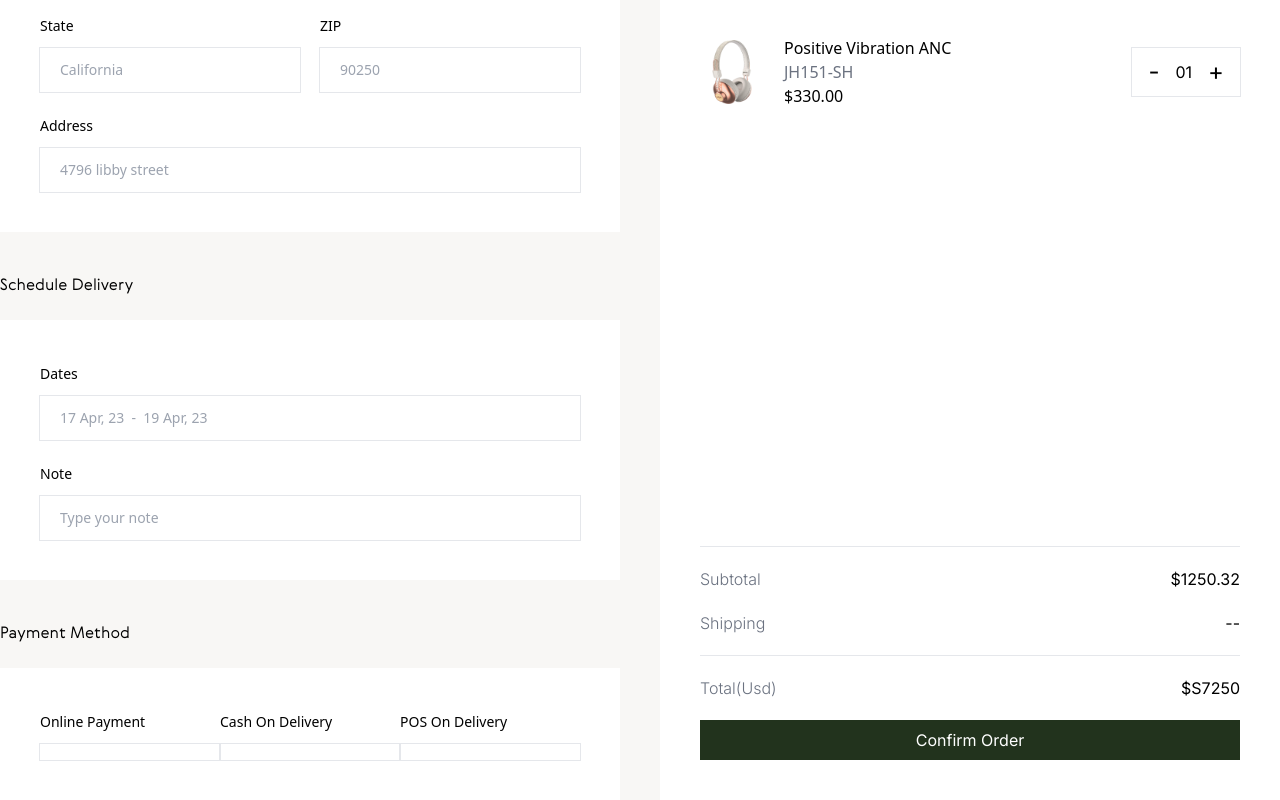
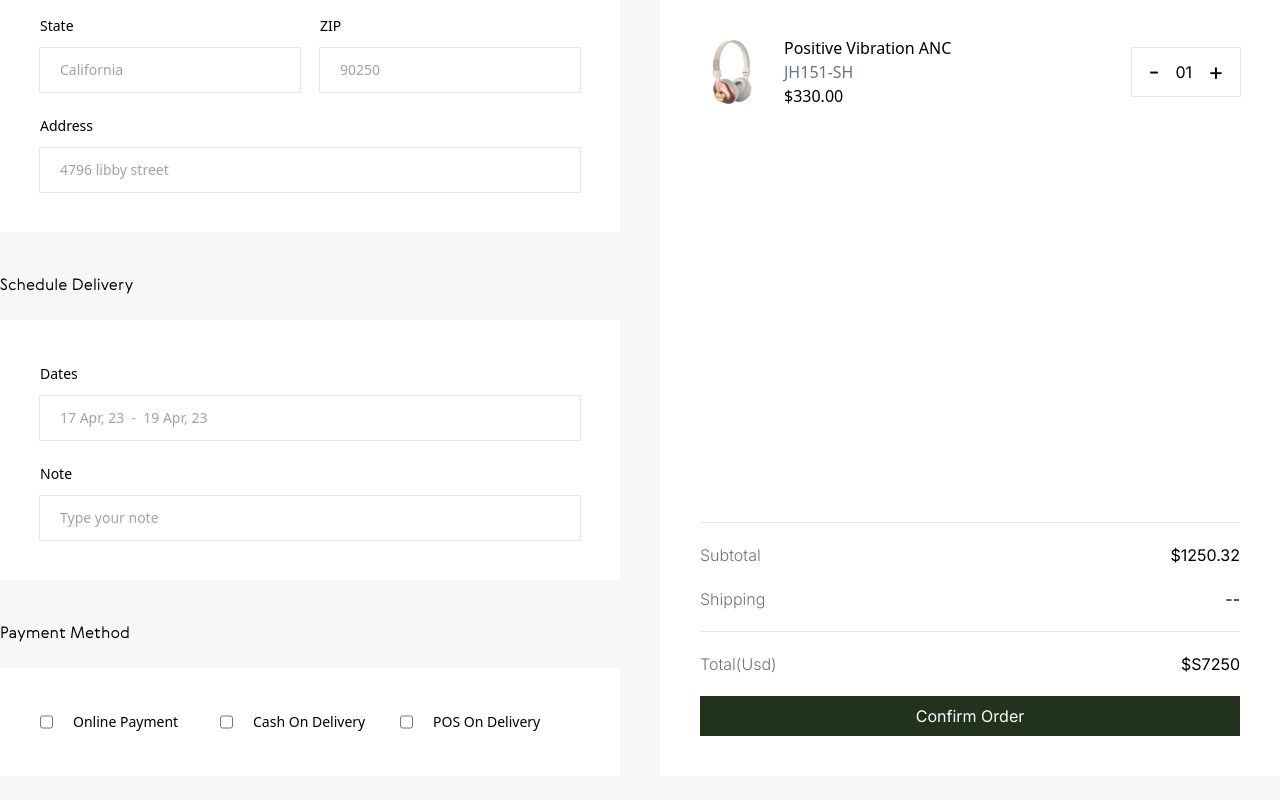
Before and after one commit to sazzadtanim/8-3-2023-ecomm-checkout, a Next.js app: page / in a window 1280 px wide. Shown: the part 424-1224 px from the top of the page. Built offline with nearby package versions, Linux system fonts and the light colour scheme.

Commit message:
fixed payment methods as checkbox

```diff
--- a/src/app/page.tsx
+++ b/src/app/page.tsx
@@ -70,11 +70,11 @@ function LeftSection() {
         <div className="form bg-white p-10 flex">
           <Input
             label="online payment"
-            type="radio"
+            type="checkbox"
             placeholder="online payment"
           />
-          <Input label="cash on delivery" type="radio" />
-          <Input label="POS on delivery" type="radio" />
+          <Input label="cash on delivery" type="checkbox" />
+          <Input label="POS on delivery" type="checkbox" />
         </div>
       </div>
     </div>
--- a/src/components/Input.tsx
+++ b/src/components/Input.tsx
@@ -9,6 +9,14 @@ export default function Input(props: InputProps) {
 
   return (
     <div className="flex flex-col capitalize gap-2 font-sans text-sm w-full last:col-end-3 last:col-start-1 leading-7">
+      {type === "checkbox" ? (
+        <label className="flex gap-5">
+          <input type="checkbox" name="radio" />
+          {label}
+          <span className="checkmark"></span>
+        </label>
+      ) : (
+        <>
           <label htmlFor="" className="">
             {label}
           </label>
@@ -17,6 +25,8 @@ export default function Input(props: InputProps) {
             placeholder={placeholder}
             className="px-5 py-2 ring-1 ring-gray-200 active:ring-black appearance-none w-full"
           />
+        </>
+      )}
     </div>
   );
 }
```
Lines whose indentation alone changed are shown as unchanged.
